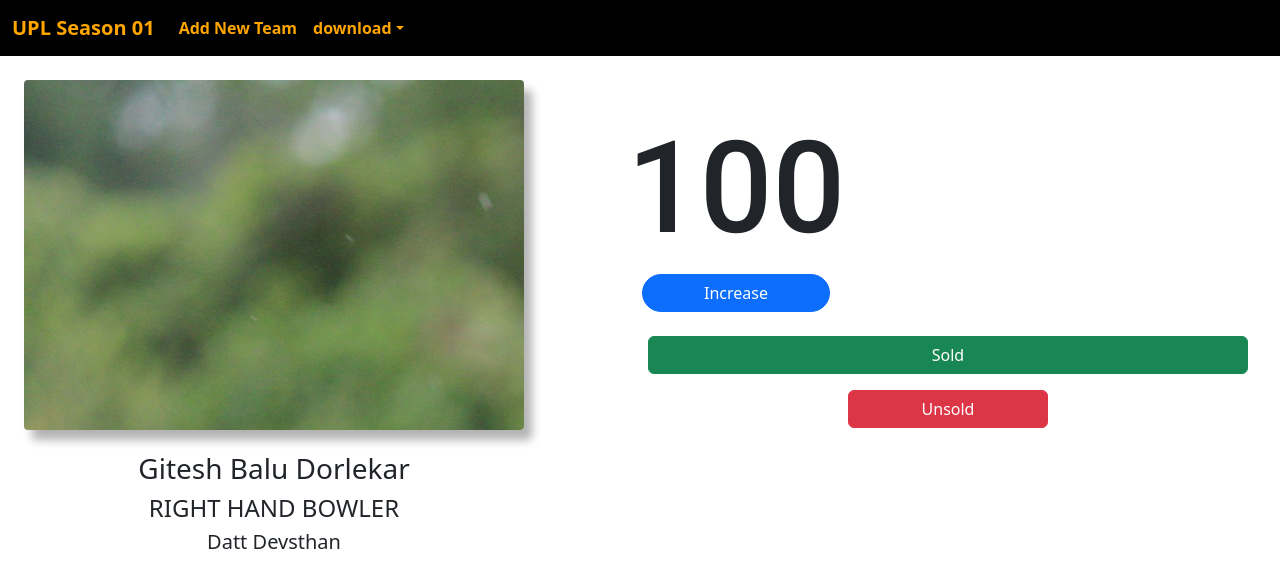
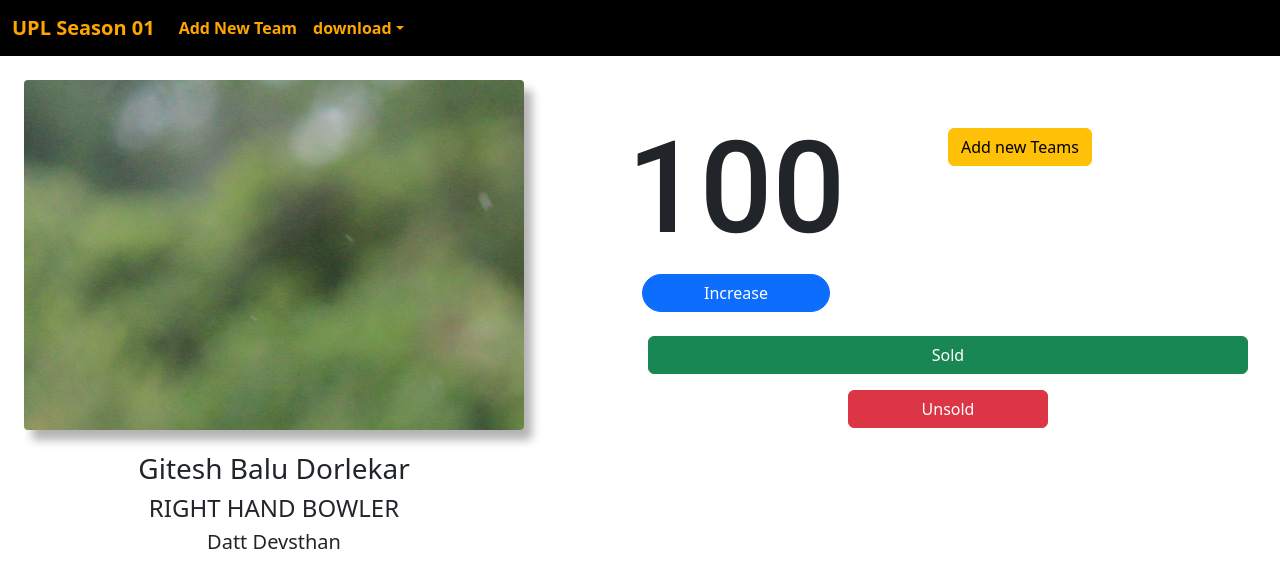
Before and after one commit to hubofayush/uplau, a React (Vite) app: page / in a window 1280 px wide. Shown: the top 588 px of the page. Built offline with nearby package versions, Linux system fonts and the light colour scheme.

Commit message:
added new button add new team if no team was present

```diff
--- a/src/App.jsx
+++ b/src/App.jsx
@@ -5,10 +5,12 @@ import jsonToExcel from "./Components/convertor";
 import Navbar from "./Components/Navbar";
 import DisplayTeam from "./Components/DisplayTeam";
 import Papa from "papaparse";
-import { BrowserRouter as Router, Routes, Route } from "react-router-dom";
+import { BrowserRouter as Router, Routes, Route, Link } from "react-router-dom";
 import AddNewTeam from "./Components/AddNewTeam";
 
 function App() {
+  // * use Navigate
+
   // ? all teams sold Array
 
   let sp;
@@ -277,7 +279,22 @@ function App() {
                         className=" teams d-flex  flex-row justify-content-inline flex-wrap m-4 "
                         style={{ width: "25rem" }}
                       >
-                        {teamArray.map((team) => {
+                        {teamArray.length === 0 ? (
+                          <span>
+                            <Link
+                              to="/AddNewTeam"
+                              style={{
+                                textDecoration: "none",
+                                color: "white",
+                              }}
+                            >
+                              <button className="btn btn-warning rounded">
+                                Add new Teams
+                              </button>
+                            </Link>
+                          </span>
+                        ) : (
+                          teamArray.map((team) => {
                             return (
                               <>
                                 <DisplayTeam
@@ -289,7 +306,8 @@ function App() {
                                 />
                               </>
                             );
-                        })}
+                          })
+                        )}
                       </div>
                     </div>
                     <div
```
Lines whose indentation alone changed are shown as unchanged.
